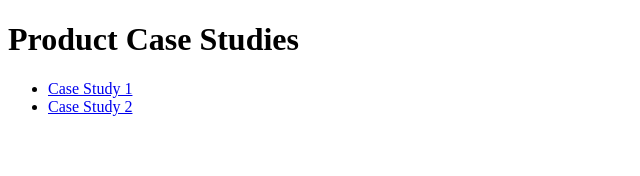
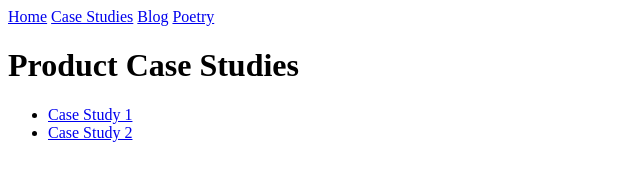
Before and after one commit to nargisjahan/nargisjahan, a plain HTML site: page case-studies.html in a window 1280 px wide. Shown: the whole page, without its empty margins (0-640 px from the left). Drawn offline with Linux system fonts and the light colour scheme.

Commit message:
Update case-studies.html

```diff
--- a/case-studies.html
+++ b/case-studies.html
@@ -4,6 +4,12 @@
     <title>Case Studies</title>
 </head>
 <body>
+    <nav>
+        <a href="index.html">Home</a>
+        <a href="case-studies.html">Case Studies</a>
+        <a href="blog.html">Blog</a>
+        <a href="poetry.html">Poetry</a>
+    </nav>
     <h1>Product Case Studies</h1>
     <ul>
         <li><a href="#">Case Study 1</a></li>
```
